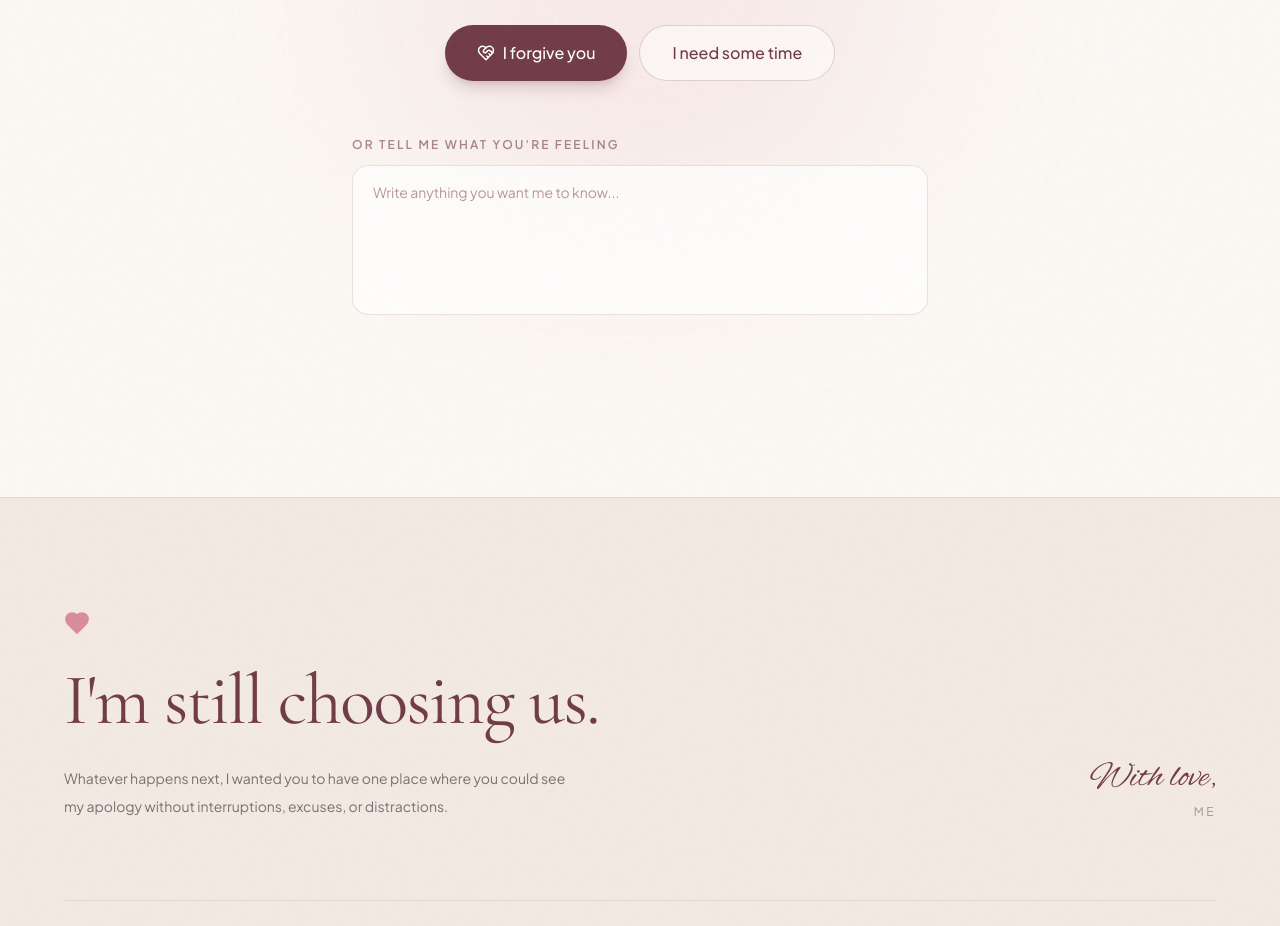
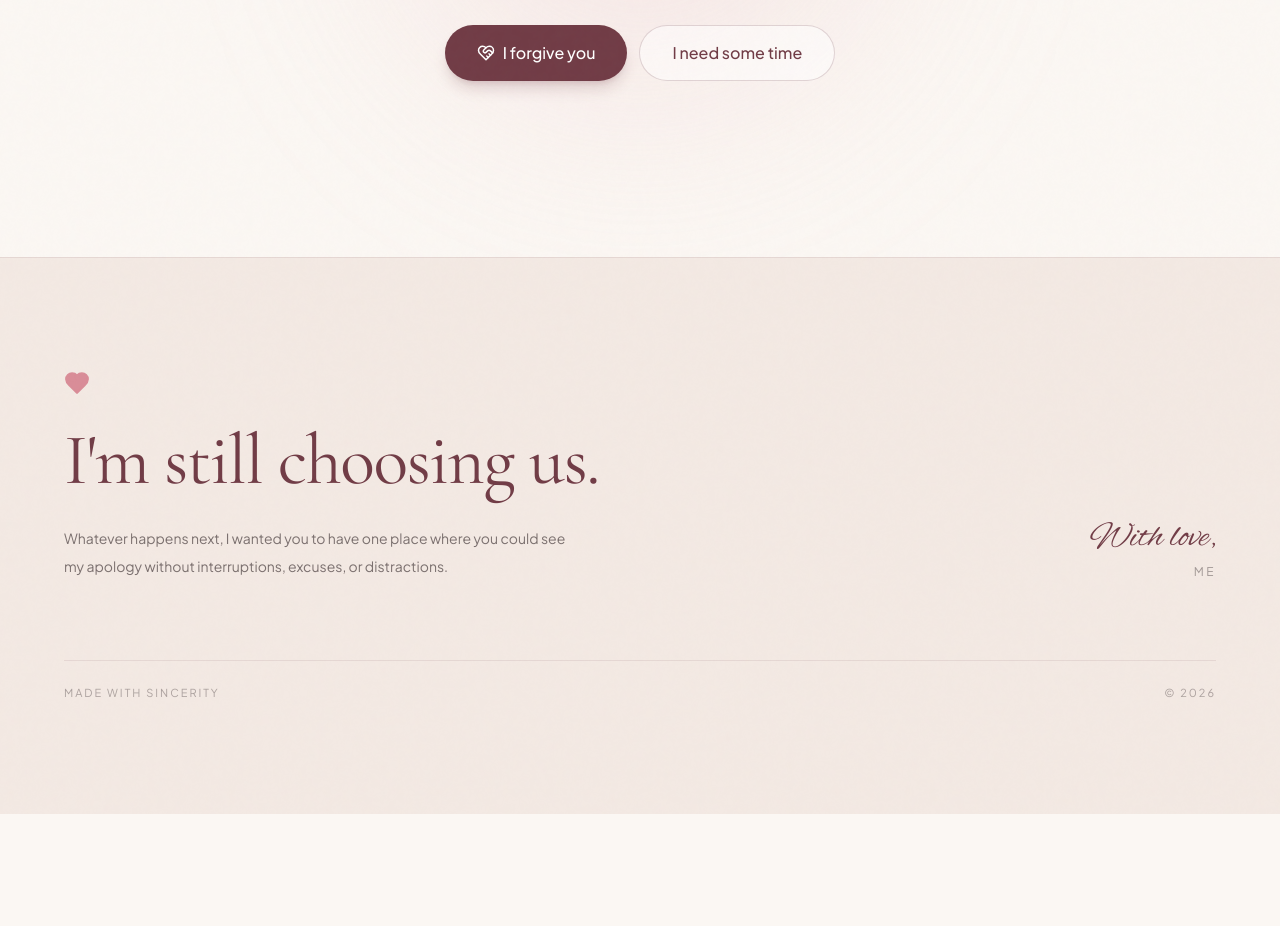
Before and after one commit to dshemanth45-pixel/sorry-nannalu, a Next.js app: page / in a window 1280 px wide. Shown: the part 5920-6846 px from the top of the page. After the commit the page ends 6734 px from the top, so only its background shows below. Built offline with nearby package versions, Linux system fonts and the light colour scheme.

Commit message:
refactor: remove personal response input and heading from forgiveness section

```diff
--- a/components/apology-site.tsx
+++ b/components/apology-site.tsx
@@ -19,7 +19,6 @@ import { motion, AnimatePresence } from "framer-motion";
 
 import { Button } from "./ui/button";
 import { Card } from "./ui/card";
-import { Textarea } from "./ui/textarea";
 
 gsap.registerPlugin(ScrollTrigger);
 
@@ -796,7 +795,6 @@ function ForgivenessSection() {
     "forgive" | "time" | "none"
   >("none");
 
-  const [message, setMessage] = useState("");
   const [timeButtonPos, setTimeButtonPos] = useState({ x: 0, y: 0 });
   const [dodgeCount, setDodgeCount] = useState(0);
 
@@ -998,29 +996,6 @@ function ForgivenessSection() {
             </motion.div>
           )}
         </AnimatePresence>
-
-        <div className="mx-auto mt-12 max-w-xl text-left sm:mt-14">
-          <label
-            htmlFor="personal-response"
-            className="mb-2.5 block text-[11px] font-semibold uppercase tracking-[0.18em] text-wine/60 sm:mb-3 sm:text-xs"
-          >
-            Or tell me what you're feeling
-          </label>
-
-          <Textarea
-            id="personal-response"
-            value={message}
-            onChange={(event) => setMessage(event.target.value)}
-            placeholder="Write anything you want me to know..."
-            aria-label="Your response"
-          />
-
-          {message.trim() && (
-            <p className="mt-2.5 text-right text-xs text-wine/40 sm:mt-3">
-              {message.length} characters
-            </p>
-          )}
-        </div>
       </div>
     </section>
   );
```
